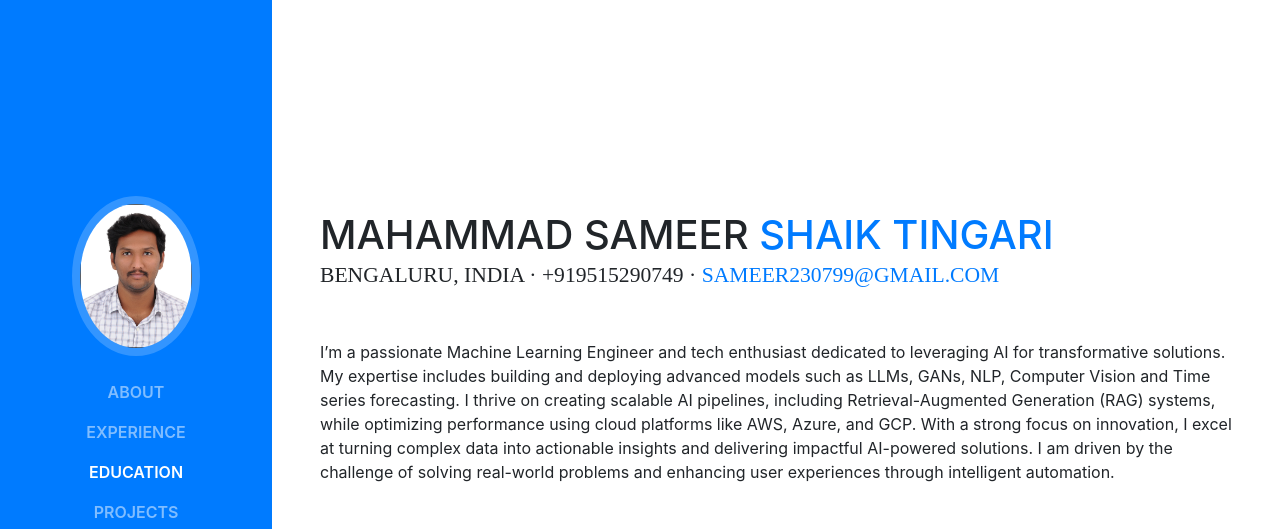
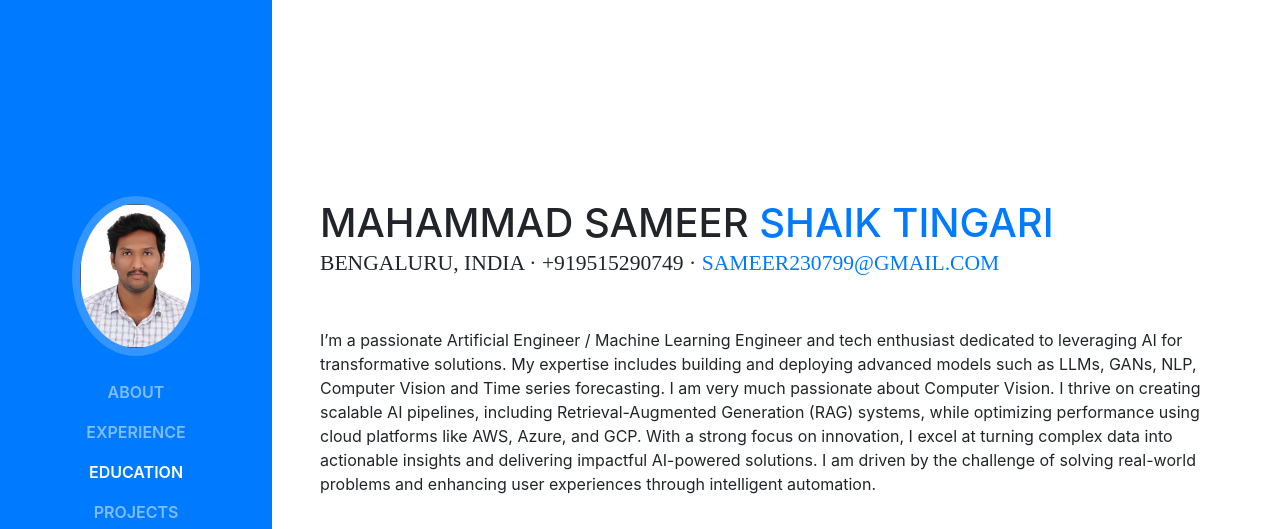
Before and after one commit to Sami7622/sami7622.github.io, a website with bundled scripts: page index.html in a window 1280 px wide. Shown: the top 529 px of the page. Built offline with nearby package versions, Linux system fonts and the light colour scheme; a web font is replaced by a local one.

Commit message:
Updated profile

```diff
--- a/index.html
+++ b/index.html
@@ -75,7 +75,7 @@
           <div class="subheading mb-5">Bengaluru, India · +919515290749 ·
             <a href="mailto:name@email.com">sameer230799@gmail.com</a>
           </div>
-          <p class="mb-5"> I’m a passionate Machine Learning Engineer and tech enthusiast dedicated to leveraging AI for transformative solutions. My expertise includes building and deploying advanced models such as LLMs, GANs, NLP, Computer Vision and Time series forecasting. I thrive on creating scalable AI pipelines, including Retrieval-Augmented Generation (RAG) systems, while optimizing performance using cloud platforms like AWS, Azure, and GCP. With a strong focus on innovation, I excel at turning complex data into actionable insights and delivering impactful AI-powered solutions. I am driven by the challenge of solving real-world problems and enhancing user experiences through intelligent automation.</p>
+          <p class="mb-5"> I’m a passionate Artificial Engineer / Machine Learning Engineer and tech enthusiast dedicated to leveraging AI for transformative solutions. My expertise includes building and deploying advanced models such as LLMs, GANs, NLP, Computer Vision and Time series forecasting. I am very much passionate about Computer Vision. I thrive on creating scalable AI pipelines, including Retrieval-Augmented Generation (RAG) systems, while optimizing performance using cloud platforms like AWS, Azure, and GCP. With a strong focus on innovation, I excel at turning complex data into actionable insights and delivering impactful AI-powered solutions. I am driven by the challenge of solving real-world problems and enhancing user experiences through intelligent automation.</p>
           <ul class="list-inline list-social-icons mb-0">
             <li class="list-inline-item">
               <a href="https://x.com/name_is_sami" target="_blank">
```
